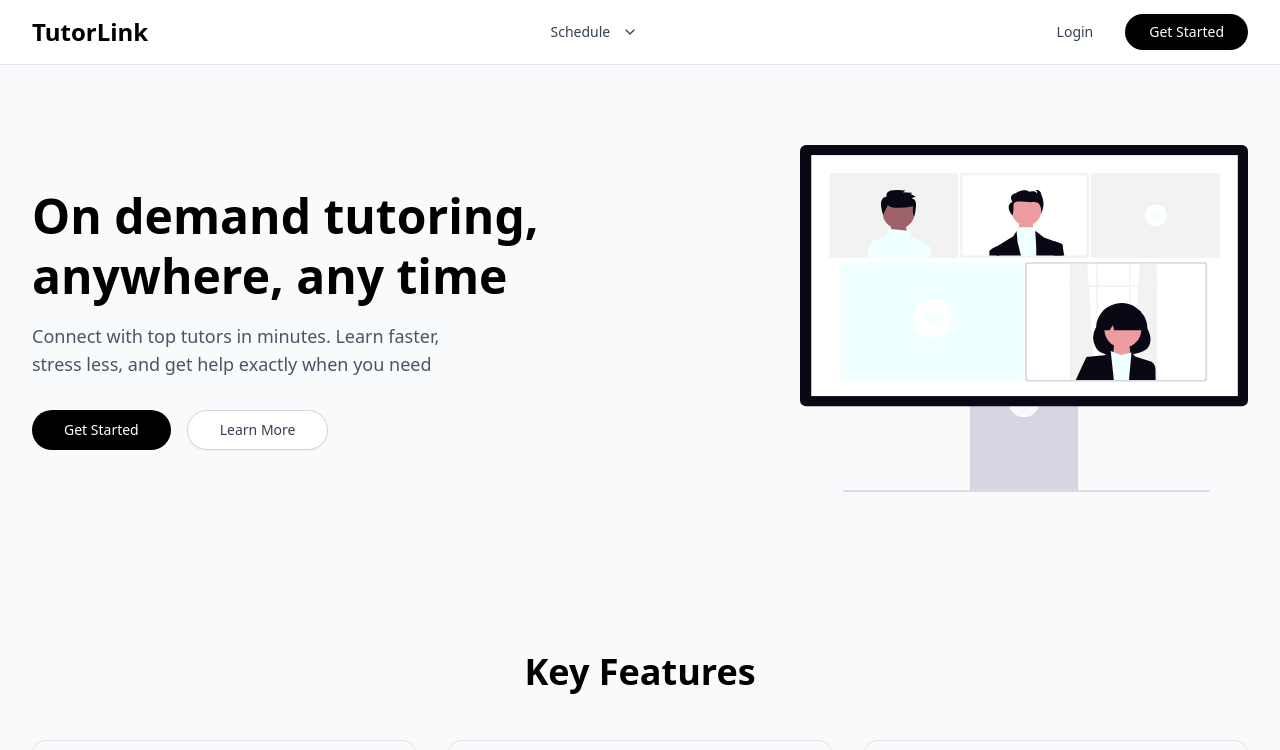
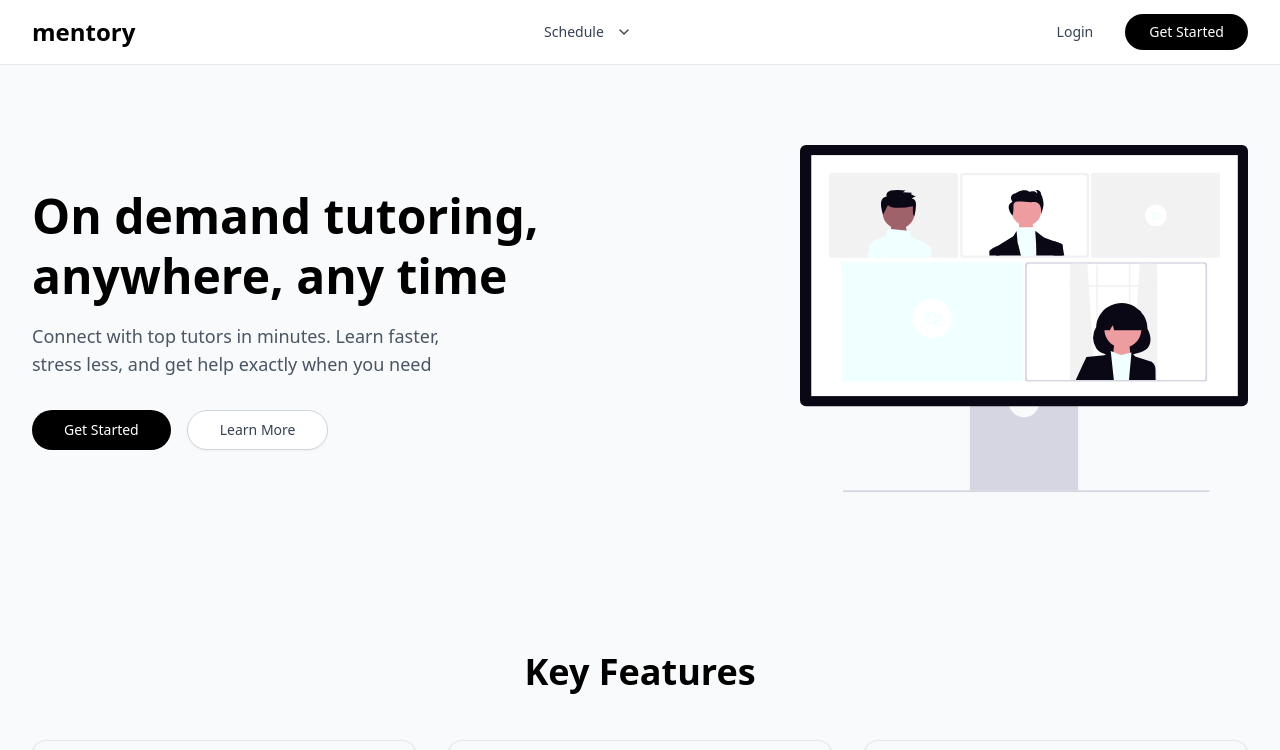
Before and after one commit to hnasheralneam/mentory, a Next.js app: page / in a window 1280 px wide. Shown: the top 750 px of the page. Built offline with nearby package versions, Linux system fonts and the light colour scheme.

Commit message:
change to mentory

```diff
--- a/src/app/dashboard/layout.tsx
+++ b/src/app/dashboard/layout.tsx
@@ -26,9 +26,12 @@
         <div className="max-w-7xl mx-auto px-6">
           <div className="flex items-center justify-between h-16">
             {/* Logo */}
+            <Link href="/">
             <div className="flex-shrink-0">
-              <h1 className="text-2xl font-bold text-black">TutorConnect</h1>
+              <h1 className="text-2xl font-bold text-black">mentory</h1>
             </div>
+            </Link>
+
 
             {/* Navigation Links */}
             <div className="flex items-center space-x-8 mt-2">
--- a/src/app/login/page.tsx
+++ b/src/app/login/page.tsx
@@ -13,7 +13,7 @@
             <div className="bg-primary text-primary-foreground flex size-6 items-center justify-center rounded-md">
               <GraduationCap className="size-4" />
             </div>
-            TutorLink
+            mentory
           </a>
         </div>
         <div className="flex flex-1 items-center justify-center">
--- a/src/app/tutor-application/page.tsx
+++ b/src/app/tutor-application/page.tsx
@@ -1,7 +1,7 @@
 // app/apply/page.tsx
 import { Header } from '@/components/header'
 import { TutorHeroSection } from '@/components/tutor-hero-section'
-import { ApplicationSection } from '@/components/application-section'
+
 
 export default function TutorApplyPage() {
   return (
@@ -9,7 +9,6 @@
       <Header />
       <main>
         <TutorHeroSection />
-        <ApplicationSection />
       </main>
     </div>
   )
--- a/src/components/application-section.tsx
+++ /dev/null
@@ -1,47 +0,0 @@
-// components/application-section.tsx
-import { Card, CardContent } from '@/components/ui/card'
-import { Button } from '@/components/ui/button'
-
-export function ApplicationSection() {
-  return (
-    <section className="max-w-7xl mx-auto px-4 sm:px-6 lg:px-8 py-20">
-      <div className="space-y-12">
-        <div className="text-left">
-          <h2 className="text-3xl sm:text-4xl font-bold text-black mb-8">
-            Apply now!
-          </h2>
-        </div>
-
-        <div className="max-w-md">
-          <ApplicationCard />
-        </div>
-      </div>
-    </section>
-  )
-}
-
-function ApplicationCard() {
-  return (
-    <Card className="bg-gray-100 border-gray-200 hover:shadow-lg transition-shadow duration-300">
-      <CardContent className="p-8 space-y-6">
-        {/* Header */}
-        <div className="space-y-2">
-          <h3 className="text-2xl font-bold text-black">Apply</h3>
-          <p className="text-gray-600 text-sm">
-            Looking for a side hustle?
-          </p>
-        </div>
-
-        {/* Apply Button */}
-        <div className="pt-4">
-          <Button
-            className="w-full bg-white hover:bg-gray-50 text-black border border-gray-300 py-6 text-lg font-medium rounded-lg shadow-sm"
-            variant="outline"
-          >
-            Apply
-          </Button>
-        </div>
-      </CardContent>
-    </Card>
-  )
-}
--- a/src/components/header.tsx
+++ b/src/components/header.tsx
@@ -17,15 +17,17 @@
       <div className="max-w-7xl mx-auto px-4 sm:px-6 lg:px-8">
         <div className="flex items-center justify-between h-16">
           {/* Logo */}
+          <Link href="/">
           <div className="flex-shrink-0">
-            <h1 className="text-2xl font-bold text-black">TutorLink</h1>
+            <h1 className="text-2xl font-bold text-black">mentory</h1>
           </div>
+          </Link>
+
 
           {/* Navigation */}
           <nav className="hidden md:flex items-center space-x-8">
             <DropdownMenu>
               <DropdownMenuTrigger asChild>
-                <Link href="/">
                 <Button
                   variant="ghost"
                   className="text-gray-700 hover:text-gray-900 inline-flex items-center"
@@ -33,8 +35,6 @@
                   Schedule
                   <ChevronDown className="ml-1 h-4 w-4" />
                 </Button>
-                </Link>
-
               </DropdownMenuTrigger>
               <DropdownMenuContent>
                 <DropdownMenuItem>Book a Session</DropdownMenuItem>
```
